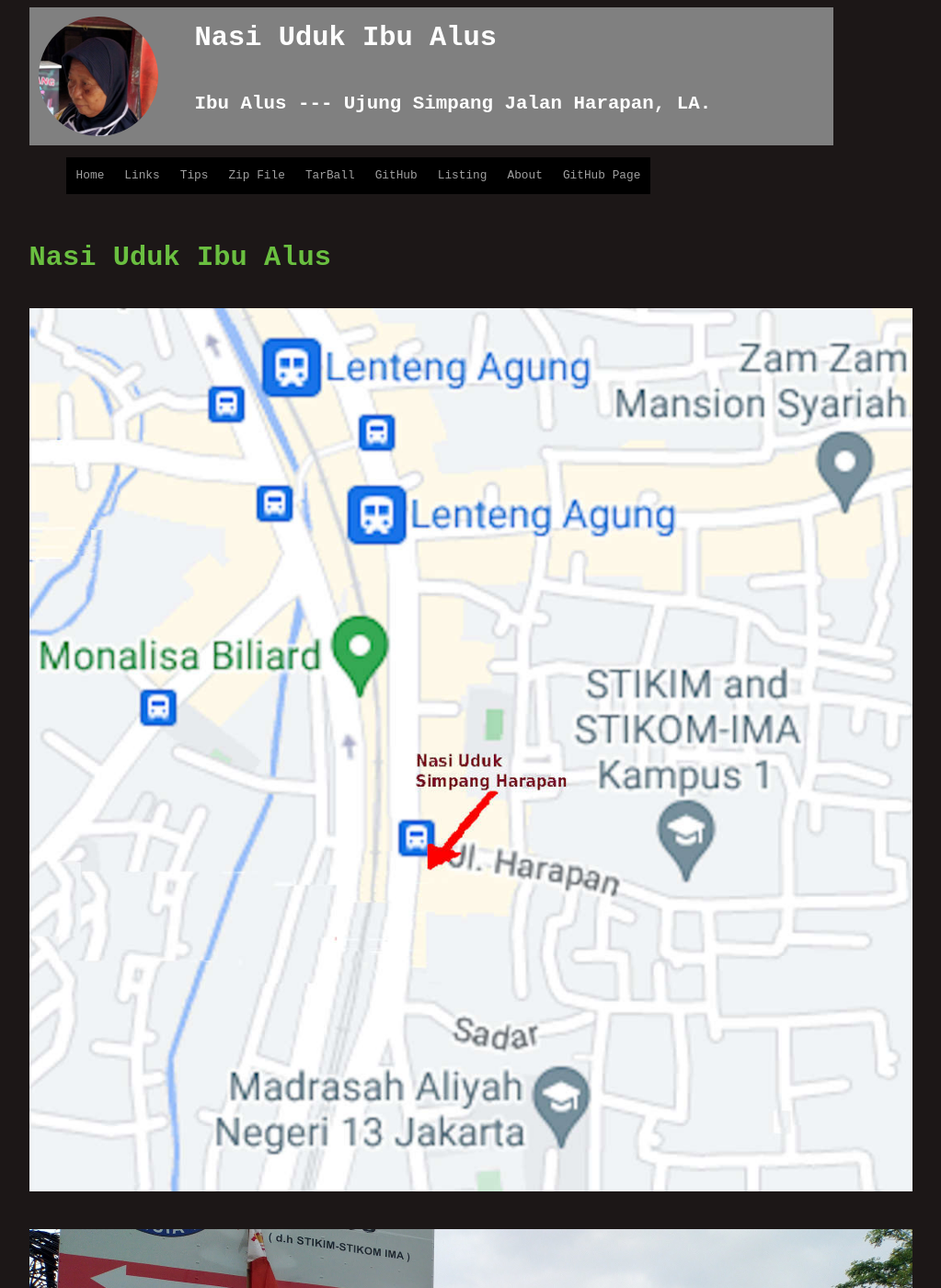
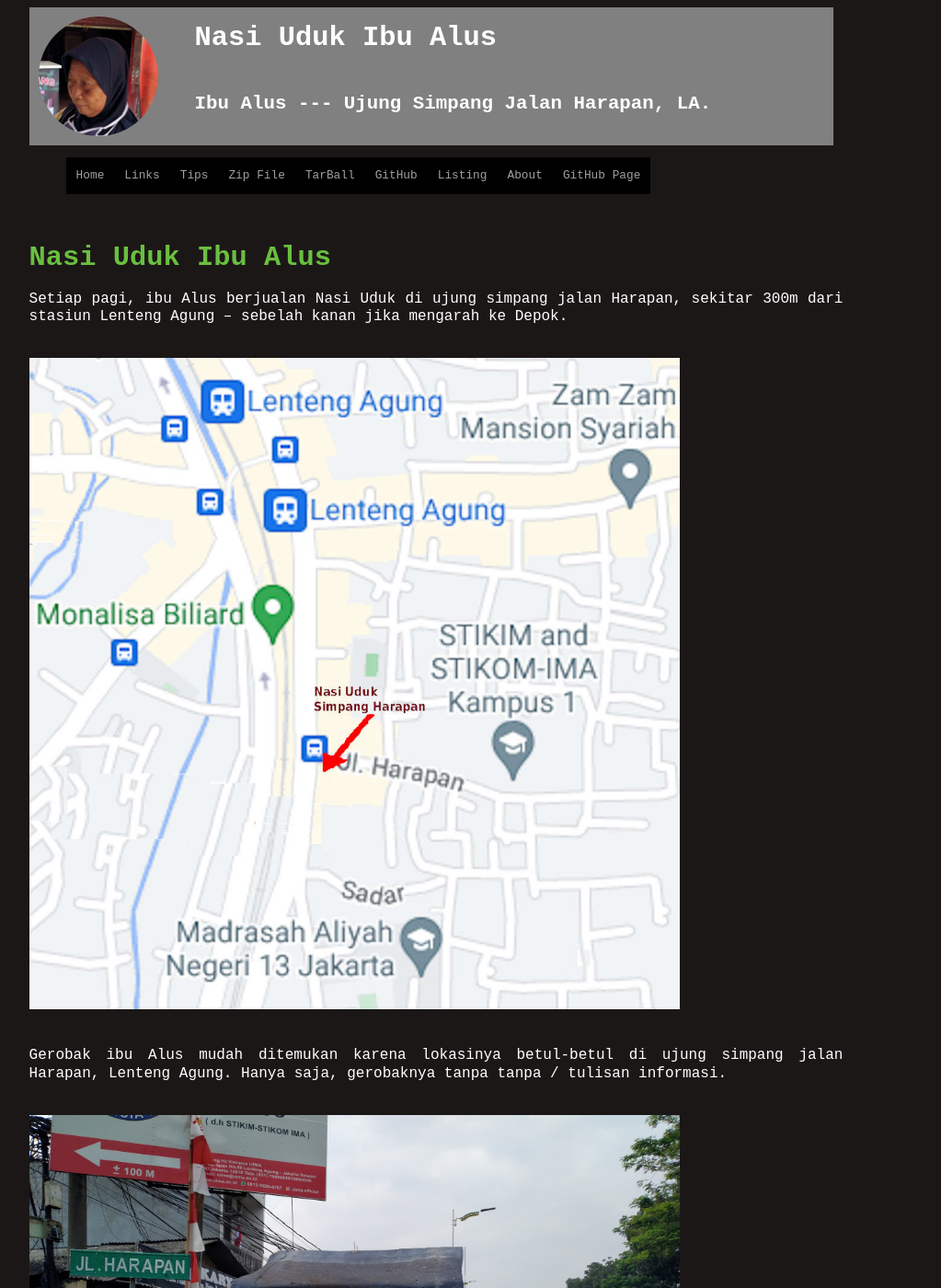
Before and after one commit to sdnbhd/alus, a Jekyll site: the page built from index.md, in a window 1280 px wide and 1400 px high. Shown: the whole window at 92% size, without its empty margins (166-1189 px from the left). Built offline with Jekyll 4.4.1, drawn with Linux system fonts in a browser that asks for light colours; some of the changed text lies outside the part shown.

Commit message:
new file:   images/QR.png

```diff
--- a/_config.yml
+++ b/_config.yml
@@ -1,4 +1,4 @@
-version:          "0001--17-Aug-2022"
+version:          "0001a--17-Aug-2022"
 copyright:        "2022-2022"
 title:            "Nasi Uduk Ibu Alus"
 author:           "Ibu Alus"
--- a/index.md
+++ b/index.md
@@ -4,17 +4,37 @@
 <br id="idx00">
 # {{ site.title }}
 
+Setiap pagi, ibu Alus berjualan Nasi Uduk di ujung simpang jalan Harapan,
+sekitar 300m dari stasiun Lenteng Agung -- sebelah kanan jika mengarah ke Depok.
+
 <br id="idx01">
-<img src="images/Nasi-Uduk-Bu-Alus-20220816-0.jpg" width="960">
+<img src="images/Nasi-Uduk-Bu-Alus-20220816-0.jpg" width="80%">
+<br><br>
+
+Gerobak ibu Alus mudah ditemukan karena lokasinya betul-betul di ujung simpang jalan Harapan, Lenteng Agung.
+Hanya saja, gerobaknya tanpa tanpa / tulisan informasi.
 
 <br id="idx02">
-<img src="images/Nasi-Uduk-Bu-Alus-20220816-1.jpg" width="960">
+<img src="images/Nasi-Uduk-Bu-Alus-20220816-1.jpg" width="80%">
+<br><br>
+
+Selain nasi Uduk, ibu Alus juga berjualan Lontong Sayur dan Gorengan.
 
 <br id="idx03">
-<img src="images/Nasi-Uduk-Bu-Alus-20220816-2.jpg" width="960">
+<img src="images/Nasi-Uduk-Bu-Alus-20220816-2.jpg" width="80%">
+
+Untuk tahun 2022 ini, harga Nasi Uduk Telur Standar ialah Rp. 13000.
+Kalau dengan "extra tempe", dibulatkan menjadi Rp. 15000.
 
 <br id="idx04">
-<img src="images/Nasi-Uduk-Bu-Alus-20220816-3.jpg" width="960">
+<img src="images/Nasi-Uduk-Bu-Alus-20220816-3.jpg" width="80%">
+<br><br>
 
-<br>
+Syarat dan ketentuan berlaku.
+Ayam Goreng dibeli secara terpisah di KFC LA Terrace, sekitar 1300m dari lokasi ibu Alus (arah Depok).
+
+<br id="idx05">
+<img src="images/QR.png" width="50%">
+<br><br>
+
 This [GitHub Page](https://pages.github.com/) is hosted at [GitHub.com]({{ site.urlgithub }}).
```
Also changed, not shown: 000.md (+26 -6 lines), images/QR.png (added), 2 other files.
